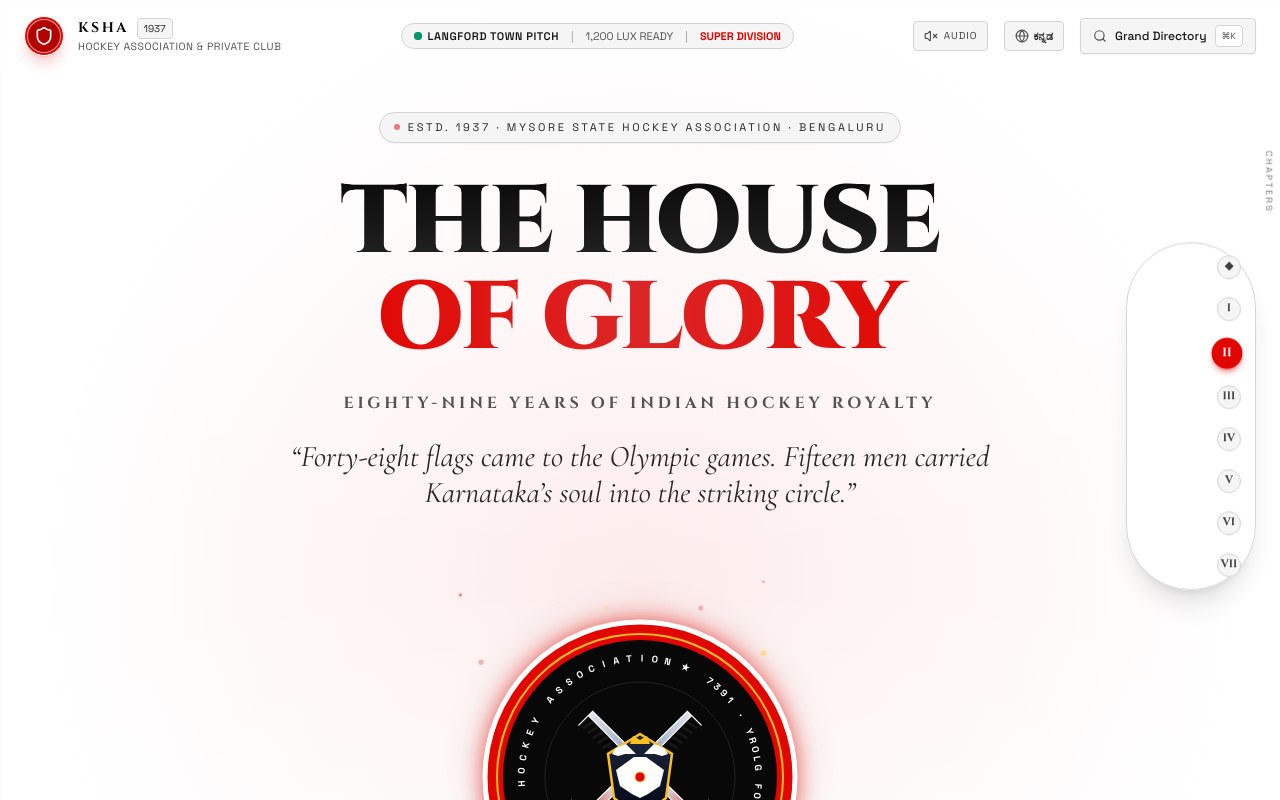
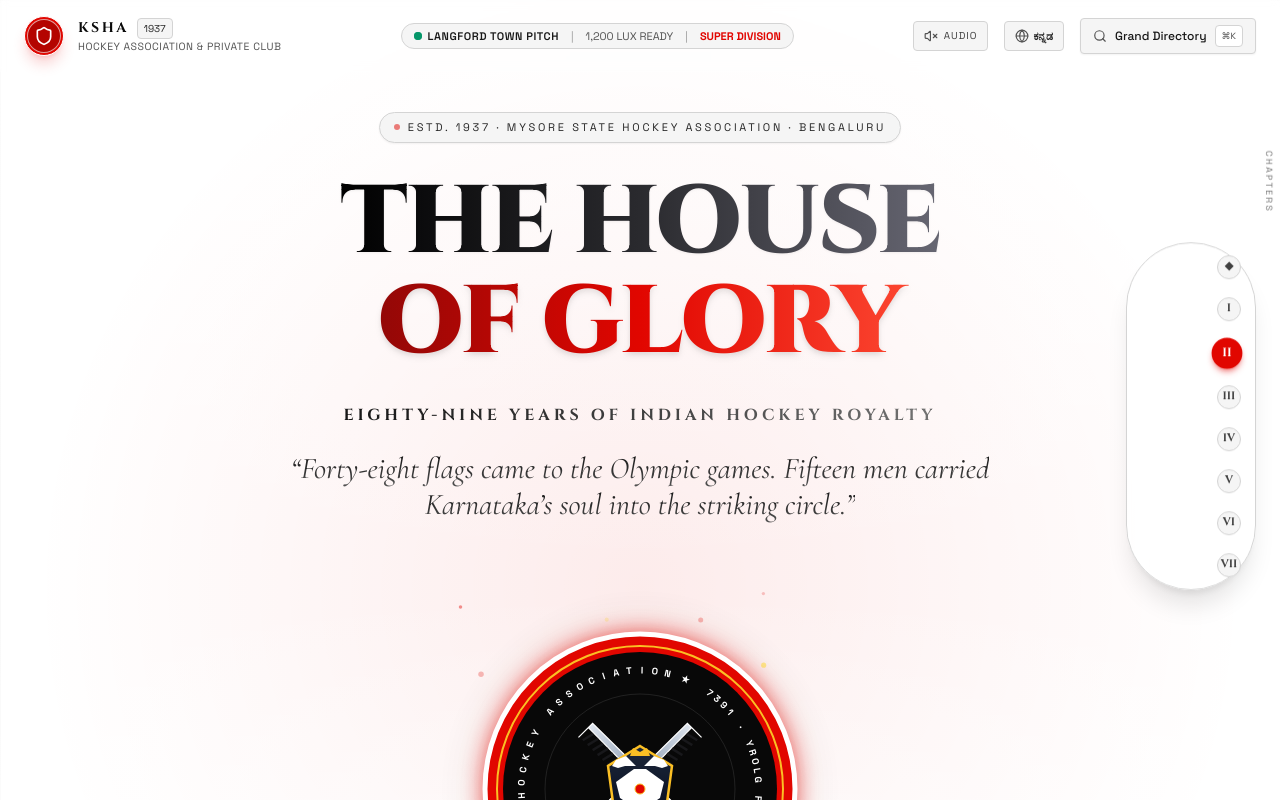
Before and after one commit to mj-929/KSHA2.0, a React (Vite) app: page / in a window 1280 px wide. Shown: the top 800 px of the page. Built offline with nearby package versions, Linux system fonts and the light colour scheme; no server answers.

Commit message:
feat: apply gradient black and gradient red to hero typography

```diff
--- a/src/components/HeroOverture.tsx
+++ b/src/components/HeroOverture.tsx
@@ -26,25 +26,29 @@
         </div>
 
         {/* Monumental Headline */}
-        <h1 className="font-cinzel font-black tracking-[-0.02em] text-5xl sm:text-7xl lg:text-8xl leading-[1.02] text-neutral-950 max-w-5xl mb-6">
-          <span className="block text-transparent bg-clip-text bg-gradient-to-b from-neutral-950 via-neutral-900 to-neutral-800">
+        <h1 className="font-cinzel font-black tracking-[-0.02em] text-5xl sm:text-7xl lg:text-8xl leading-[1.02] max-w-5xl mb-6">
+          <span className="block text-transparent bg-clip-text bg-gradient-to-r from-[#000000] via-[#2A2A2E] to-[#666672] drop-shadow-sm pb-1">
             {lang === 'kn' ? 'ದಿ ಹೌಸ್ ಆಫ್ ಗ್ಲೋರಿ' : 'THE HOUSE'}
           </span>
-          <span className="block text-transparent bg-clip-text bg-gradient-to-r from-ksha-red via-[#DC2626] to-ksha-red drop-shadow-sm">
+          <span className="block text-transparent bg-clip-text bg-gradient-to-r from-[#880808] via-[#E10600] to-[#FF4D36] drop-shadow-md pb-2">
             {lang === 'kn' ? 'ಕರ್ನಾಟಕ ಹಾಕಿ ವೈಭವ' : 'OF GLORY'}
           </span>
         </h1>
 
         {/* Subtitle / Kannada synchronicity */}
-        <div className="font-cinzel text-sm sm:text-base tracking-[0.25em] text-neutral-600 uppercase mb-6 font-bold">
-          {lang === 'kn'
-            ? '೮೯ ವರ್ಷಗಳ ಭಾರತೀಯ ಹಾಕಿ ಇತಿಹಾಸ ಮತ್ತು ಗಾಂಭೀರ್ಯ'
-            : 'Eighty-Nine Years of Indian Hockey Royalty'}
+        <div className="font-cinzel text-sm sm:text-base tracking-[0.25em] uppercase mb-6 font-bold">
+          <span className="text-transparent bg-clip-text bg-gradient-to-r from-neutral-900 via-neutral-700 to-neutral-500">
+            {lang === 'kn'
+              ? '೮೯ ವರ್ಷಗಳ ಭಾರತೀಯ ಹಾಕಿ ಇತಿಹಾಸ ಮತ್ತು ಗಾಂಭೀರ್ಯ'
+              : 'Eighty-Nine Years of Indian Hockey Royalty'}
+          </span>
         </div>
 
         {/* Literary Editorial Italic Lede */}
-        <p className="font-editorial italic text-xl sm:text-2xl lg:text-3xl text-neutral-800 max-w-3xl leading-relaxed mb-10 text-center font-normal">
-          &ldquo;Forty-eight flags came to the Olympic games. Fifteen men carried Karnataka&rsquo;s soul into the striking circle.&rdquo;
+        <p className="font-editorial italic text-xl sm:text-2xl lg:text-3xl max-w-3xl leading-relaxed mb-10 text-center font-normal">
+          <span className="text-transparent bg-clip-text bg-gradient-to-b from-[#111111] via-[#2D2D2D] to-[#555555]">
+            &ldquo;Forty-eight flags came to the Olympic games. Fifteen men carried Karnataka&rsquo;s soul into the striking circle.&rdquo;
+          </span>
         </p>
 
         {/* 3D WebGL / Interactive Crest Emblem Stage */}
```
Also changed, not shown: 4 other files (tests, documents, lock files or other folders).
